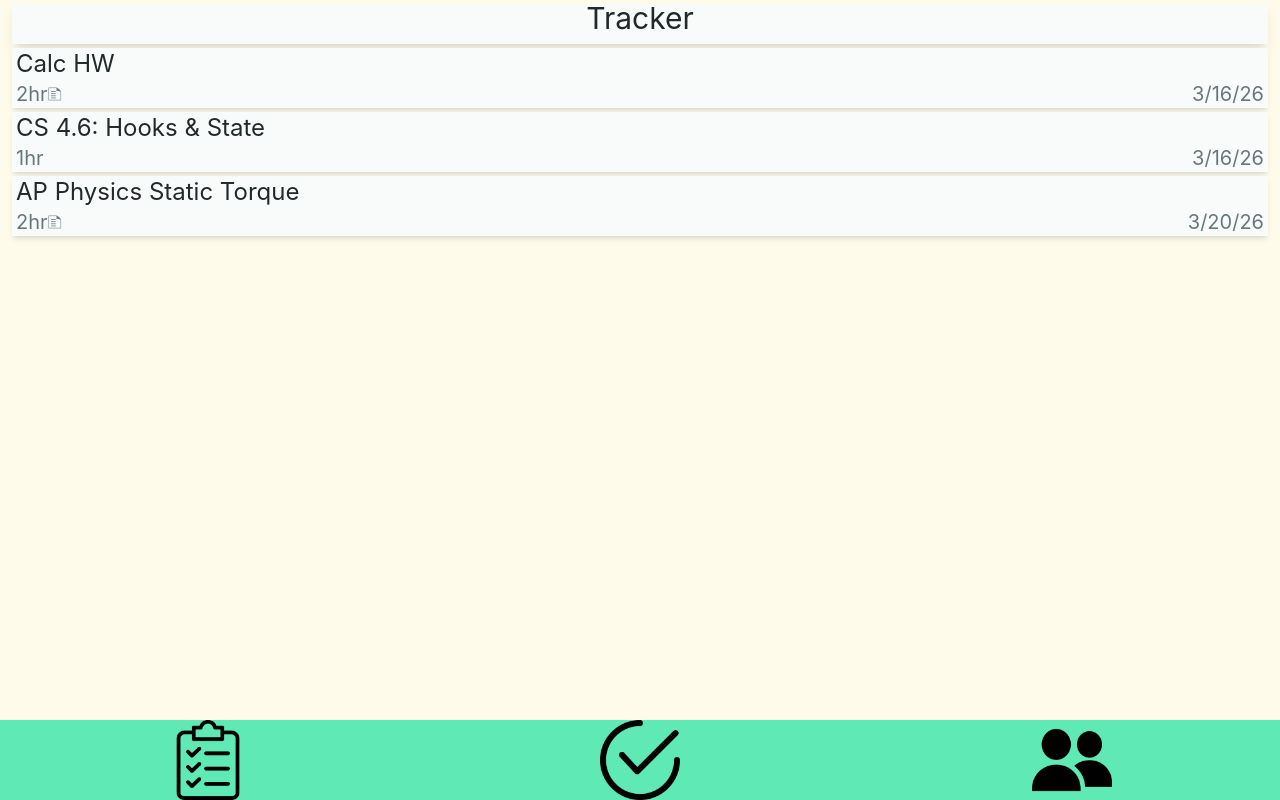
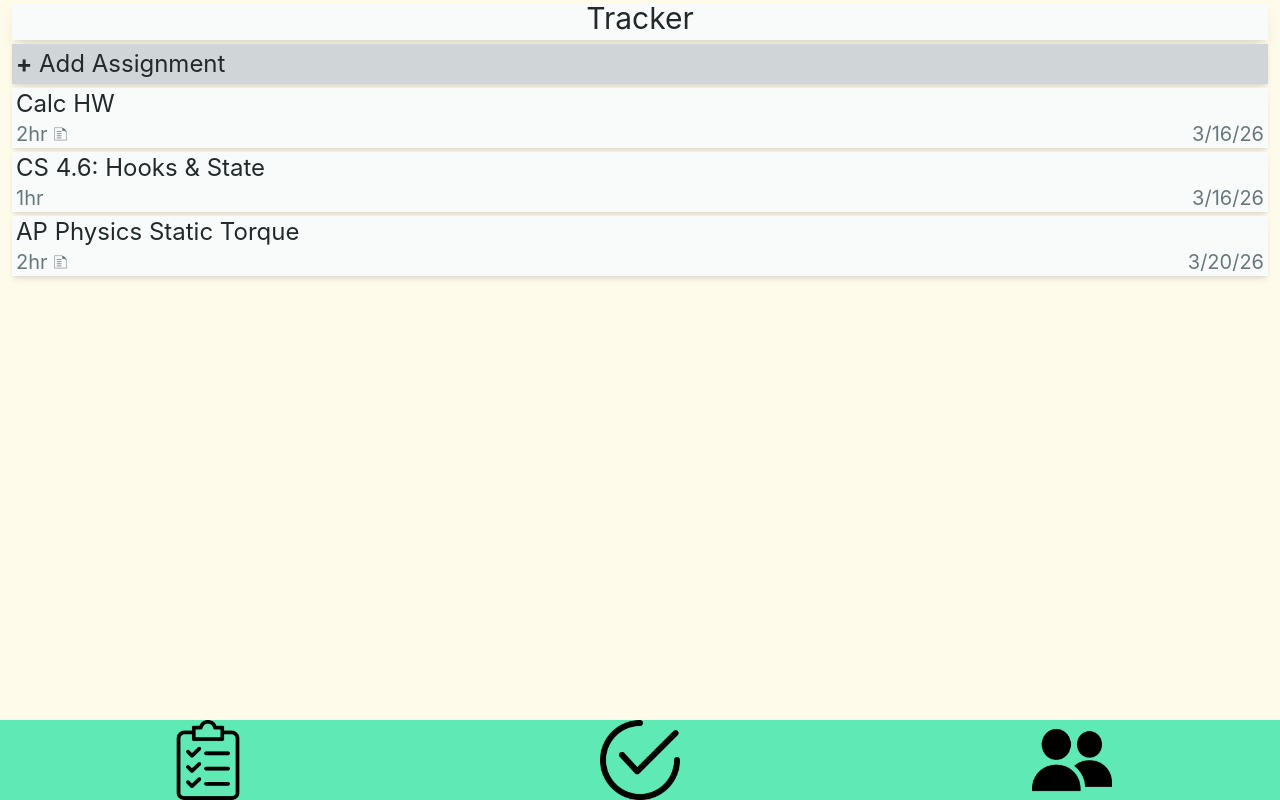
Before and after one commit to kazmirwang/Final-Capstone-KazimirWang, a React (Vite) app: page /tracker in a window 1280 px wide. Built offline with nearby package versions, Linux system fonts and the light colour scheme.

Commit message:
added addbutton and add page

```diff
--- a/src/App.jsx
+++ b/src/App.jsx
@@ -6,6 +6,7 @@ import "./App.css";
 import friendsIcon from "./assets/friends.png";
 import progressIcon from "./assets/progress.png";
 import trackerIcon from "./assets/tracker.png";
+import Add from "./pages/Add";
 
 function App() {
   return (
@@ -41,6 +42,7 @@ function App() {
           <Route path="/" element={<Progress />} />
           <Route path="/tracker" element={<Tracker />} />
           <Route path="/friends" element={<Friends />} />
+          <Route path="/add" element={<Add />} />
         </Routes>
       </BrowserRouter>
     </>
--- /dev/null
+++ b/src/components/AddButton.jsx
@@ -0,0 +1,11 @@
+function AddButton() {
+  return (
+    <div className="shadow-md mx-3 bg-mist-300 p-1 my-1 h-auto cursor-pointer">
+      <p className="text-2xl text-mist-800">
+        <strong>+</strong> Add Assignment
+      </p>
+    </div>
+  );
+}
+
+export default AddButton;
--- /dev/null
+++ b/src/components/AddForm.jsx
@@ -0,0 +1,18 @@
+function AddForm() {
+    return(
+        <div className="bg-mist-50 mx-3 shadow-sm mb-1 py-1 px-1">
+            <form action="#">
+                <label htmlFor="name">Name: </label>
+                <input type="text" name="name" id="name" className="border rounded-sm mb-1" />
+                <br />
+                <label htmlFor="date">Due Date: </label>
+                <input type="date" name="date" id="date" className="border rounded-sm mb-1" />
+                <br />
+                <label htmlFor="subject">Subject: </label>
+                <select name="subject" id="subject"></select>
+            </form>
+        </div>
+    );
+}
+
+export default AddForm;
--- a/src/components/Header.jsx
+++ b/src/components/Header.jsx
@@ -1,7 +1,7 @@
 function Header({ title }) {
   return (
     <>
-      <h1 className="text-3xl text-center shadow-lg mx-3 mb-1 pb-2 bg-mist-50 text-mist-800">
+      <h1 className="text-3xl text-center shadow-lg mx-3 mb-1 pb-1 bg-mist-50 text-mist-800">
         {title}
       </h1>
     </>
--- a/src/components/Task.jsx
+++ b/src/components/Task.jsx
@@ -5,13 +5,16 @@ function Task({ title, time, due, note }) {
 
   return (
     <div
-      className="shadow-md mx-3 bg-mist-50 px-1 mb-1 h-auto"
+      className={
+        (note == undefined ? "" : "cursor-pointer ") +
+        "shadow-md mx-3 bg-mist-50 px-1 mb-1 h-auto"
+      }
       onClick={() => setIsOpen(!isOpen)}
     >
-      <span className="text-2xl text-mist-800 flex">
-        {title}
+      <span className="text-2xl text-mist-800 flex">{title}</span>
+      <span className="text-xl text-mist-500">
+        {time + (note == undefined ? "" : " 🗈")}
       </span>
-      <span className="text-xl text-mist-500">{time + (note == undefined ? "" : "🗈")}</span>
       <span className="text-xl text-mist-500 float-right">{due}</span>
       {isOpen && note != undefined && (
         <p className="text-mist-500">Notes: {note}</p>
--- /dev/null
+++ b/src/pages/Add.jsx
@@ -0,0 +1,13 @@
+import Header from "../components/Header";
+import AddForm from "../components/AddForm";
+
+function Add() {
+  return (
+    <>
+      <Header title="Add an Assignment" />
+      <AddForm />
+    </>
+  );
+}
+
+export default Add;
--- a/src/pages/Tracker.jsx
+++ b/src/pages/Tracker.jsx
@@ -1,13 +1,23 @@
+import { Link } from "react-router-dom";
 import Header from "../components/Header";
 import Task from "../components/Task";
+import AddButton from "../components/AddButton";
 
 function Tracker() {
   return (
     <div>
       <Header title="Tracker" />
+      <Link to="/add">
+        <AddButton />
+      </Link>
       <Task title="Calc HW" time="2hr" due="3/16/26" note="need to make up" />
       <Task title="CS 4.6: Hooks & State" time="1hr" due="3/16/26" />
-      <Task title="AP Physics Static Torque" time="2hr" due="3/20/26" note="prob not due until monday" />
+      <Task
+        title="AP Physics Static Torque"
+        time="2hr"
+        due="3/20/26"
+        note="prob not due until monday"
+      />
     </div>
   );
 }
```
